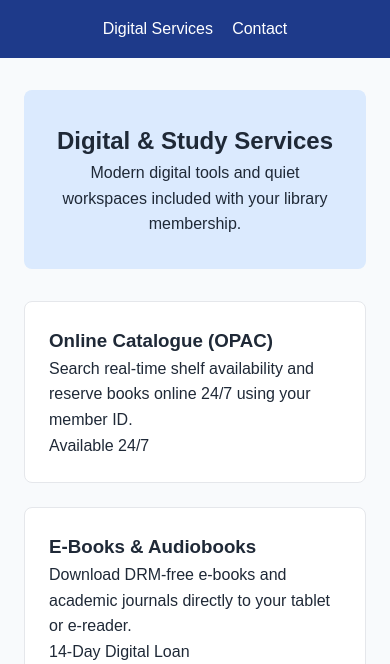
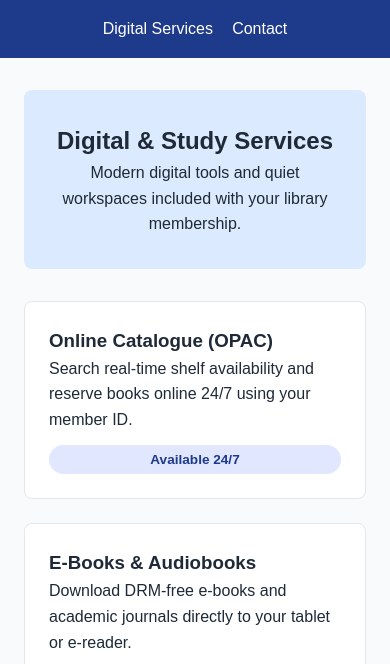
Before and after one commit to hammadsaeed983-codes/readers-haven-library, a website: page src/services.html in a window 390 px wide. Shown: the part 159-823 px from the top of the page. Drawn offline with Linux system fonts and the light colour scheme.

Commit message:
style(services): add badge styles and mobile media query

```diff
--- a/styles/style.css
+++ b/styles/style.css
@@ -97,6 +97,38 @@ footer {
 
 
 /* === PLACEHOLDER: SAMEER (SERVICES) STYLES === */
+.badge {
+
+  display: inline-block;
+
+  margin-top: 0.75rem;
+
+  background-color: #e0e7ff;
+
+  color: #1e3a8a;
+
+  padding: 0.25rem 0.6rem;
+
+  border-radius: 999px;
+
+  font-size: 0.85rem;
+
+  font-weight: 600;
+
+}
 
 
+
+@media (max-width: 600px) {
+
+  .badge {
+
+    display: block;
+
+    text-align: center;
+
+  }
+
+}
+
 /* === PLACEHOLDER: JUNAID (CONTACT) STYLES === */
```
